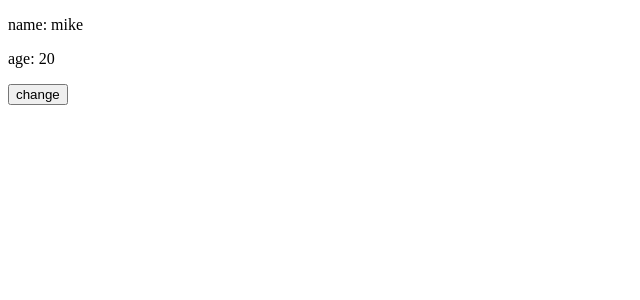
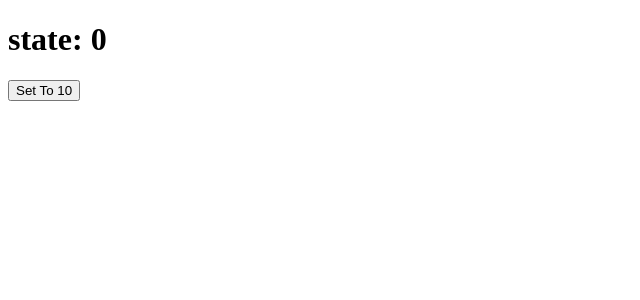
Before and after one commit to rowing0328/react-typescript-zero-to-hero, a React (Vite) app in the folder react/: page / in a window 1280 px wide. Shown: the top 300 px of the page, without its empty margins (0-640 px from the left). Built offline with nearby package versions, Linux system fonts and the light colour scheme.

Commit message:
Feat : useState -1 - React는 상태값이 변경되면 화면을 다시 그려서 이렇게 변경된 부분을 반영합니다. - 그래서 React에서는 화면을 다시 그리는 이 작업을 전문용어로 리렌더링이라고 한다.

```diff
--- a/react/src/App.tsx
+++ b/react/src/App.tsx
@@ -1,20 +1,36 @@
-/* 상태가 필요한 이유 */
+/* useState - 1 */
+import { useState } from 'react';
+
 export default function App() {
-  let name: string = 'mike';
-  let age: number = 20;
-  const handleClick = () => {
-    name = 'john';
-    age = 30;
-    console.log(name, age);
+  const [state, setState] = useState<number>(0);
+  const handleSetToTen = () => {
+    setState(10);
   };
   return (
     <>
-      <p>name: {name}</p>
-      <p>age: {age}</p>
-      <button onClick={handleClick}>change</button>
+      <h1>state: {state}</h1>
+      <button onClick={handleSetToTen}>Set To 10</button>
     </>
   );
 }
+
+/* 상태가 필요한 이유 */
+// export default function App() {
+//   let name: string = 'mike';
+//   let age: number = 20;
+//   const handleClick = () => {
+//     name = 'john';
+//     age = 30;
+//     console.log(name, age);
+//   };
+//   return (
+//     <>
+//       <p>name: {name}</p>
+//       <p>age: {age}</p>
+//       <button onClick={handleClick}>change</button>
+//     </>
+//   );
+// }
 
 /* 버튼 컴포넌트 만들기 */
 // import Button from './component/ui/Button';
```
